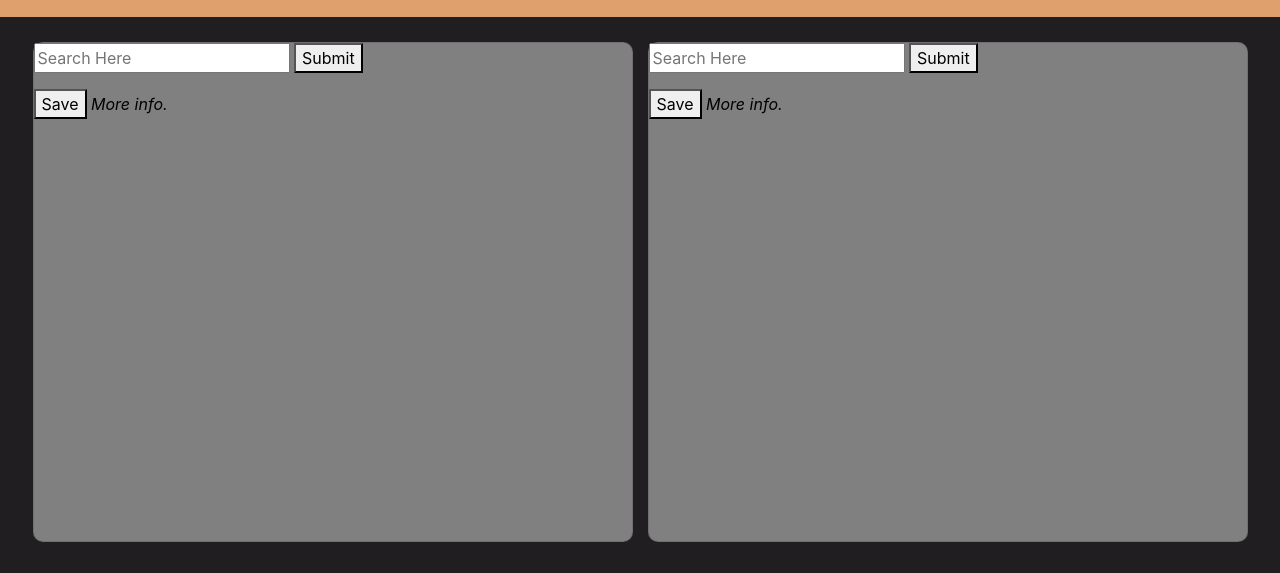
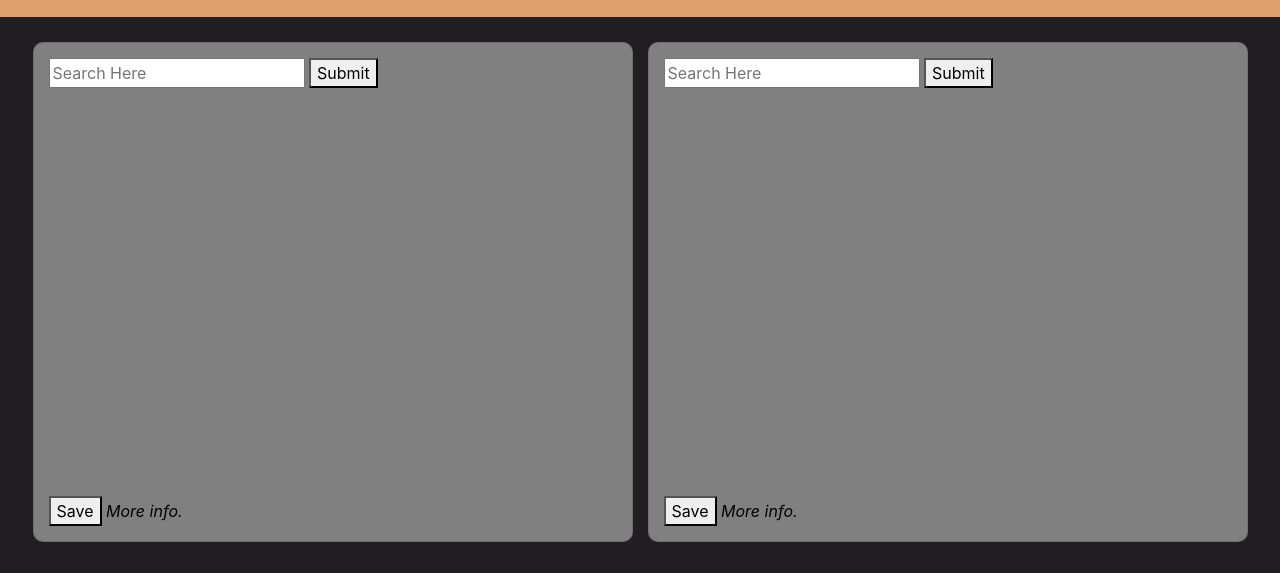
Before and after one commit to LukeMcHenry311/coinvrt, a plain HTML site: page index.html in a window 1280 px wide. Shown: the part 83-656 px from the top of the page. Drawn offline with nearby package versions, Linux system fonts and the light colour scheme.

Commit message:
search and save spacing

```diff
--- a/assets/css/style.css
+++ b/assets/css/style.css
@@ -126,6 +126,17 @@ footer a:hover {
     border-radius: 10px;
 }
 
+#info-box-one,
+#info-box-two{
+    height: 80%;
+}
+
+.search-bar-main,
+.second-search,
+.save-button{
+    margin: 15px;
+}
+
 /* favorite cards style */
 
 .cards{
```
